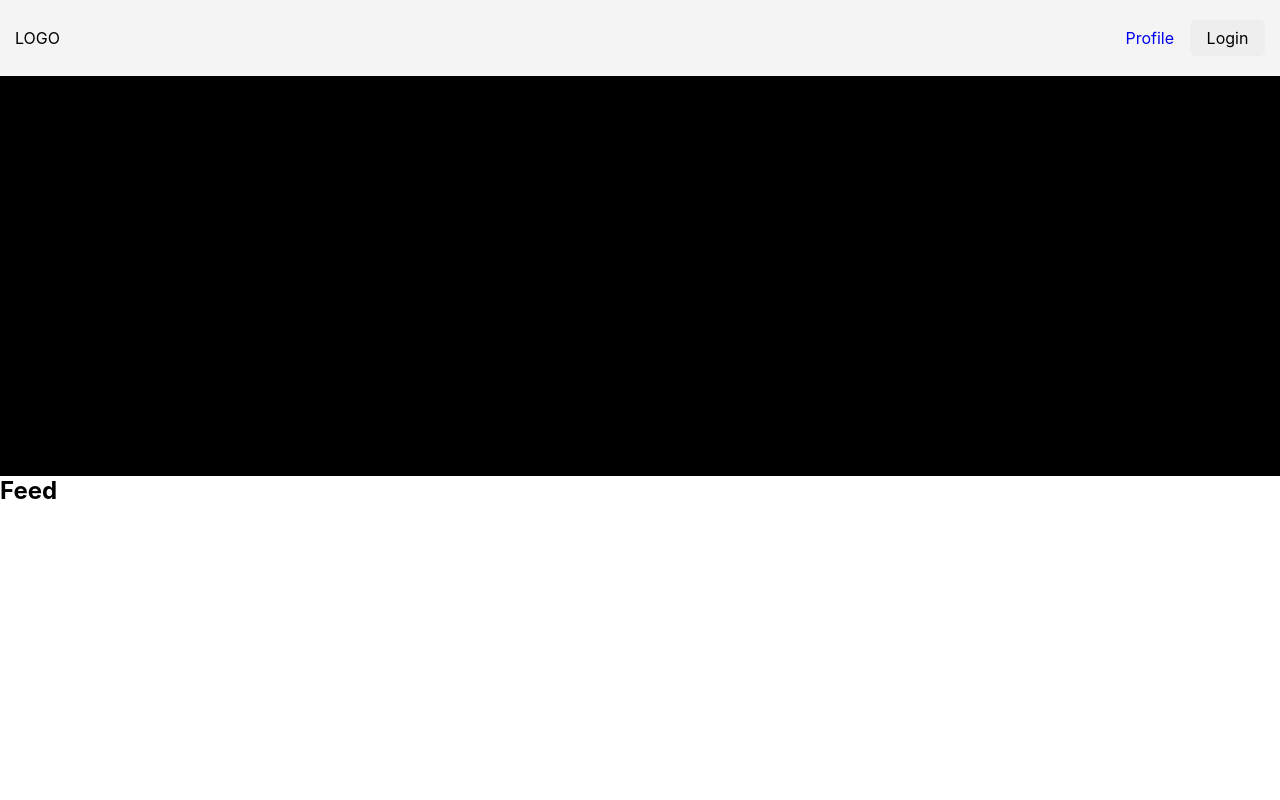
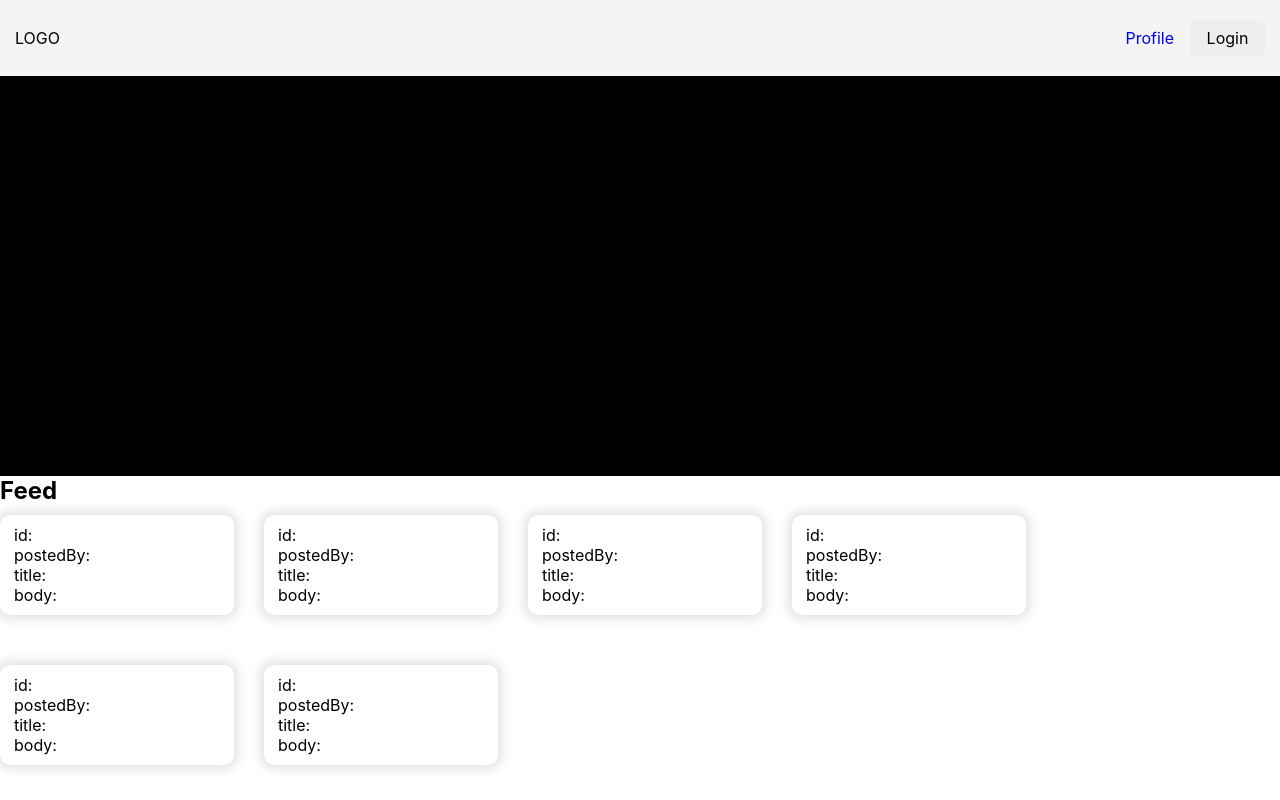
Before and after one commit to ArterOhm/Font-End-Project, a React (Vite) app: page / in a window 1280 px wide. Built offline with nearby package versions, Linux system fonts and the light colour scheme.

Commit message:
From Post

```diff
--- /dev/null
+++ b/src/components/Post.module.css
@@ -0,0 +1,11 @@
+.post {
+    width: 100%;
+    height: auto;
+    padding: 10px 14px;
+    margin: 10px 0;
+    box-sizing: border-box;
+    box-shadow: 0 0 10px 5px rgba(0, 0, 0, 0.1);
+
+    background-color: white;
+    border-radius: 10px;
+  }
--- /dev/null
+++ b/src/components/Post.tsx
@@ -0,0 +1,16 @@
+import { Link } from 'react-router-dom'
+import classes from './Post.module.css'
+
+const Post = () => {
+  return (<div className={classes.post}>
+      <Link to={`/`} style={{ textDecoration: 'none', color: 'black' }}>
+        <p>id: {}</p>
+        <p>postedBy: {}</p>
+        <p>title: {}</p>
+        <p>body: {}</p>
+        </Link>
+    </div>
+  )
+}
+
+export default Post
--- a/src/pages/Home.module.css
+++ b/src/pages/Home.module.css
@@ -1,7 +1,7 @@
-.container{
-
-}
-
-.feedContainer{
-
-}
+.feedContainer {
+    display: grid;
+    grid-template-columns: 1fr 1fr 1fr 1fr ;
+    max-width: 1026px;
+    width: 100%;
+    gap: 30px;
+  }
--- a/src/pages/Home.tsx
+++ b/src/pages/Home.tsx
@@ -1,13 +1,19 @@
+import Post from "../components/Post"
 import Title from "./Title"
-import classes from './Home.modle.css'
+import classes from './Home.module.css'
 
 const Home = () => {
     return (
       <div>
         <Title />
-        <div >
-          <h2>Feed</h2>
-
+        <h2>Feed</h2>
+        <div className={classes.feedContainer} >
+          <Post />
+          <Post />
+          <Post />
+          <Post />
+          <Post />
+          <Post />
         </div>
       </div>
     )
```
Also changed, not shown: src/types/dto.ts (added, +56 -0 lines), src/Hooks/usePosts.tsx (added).
